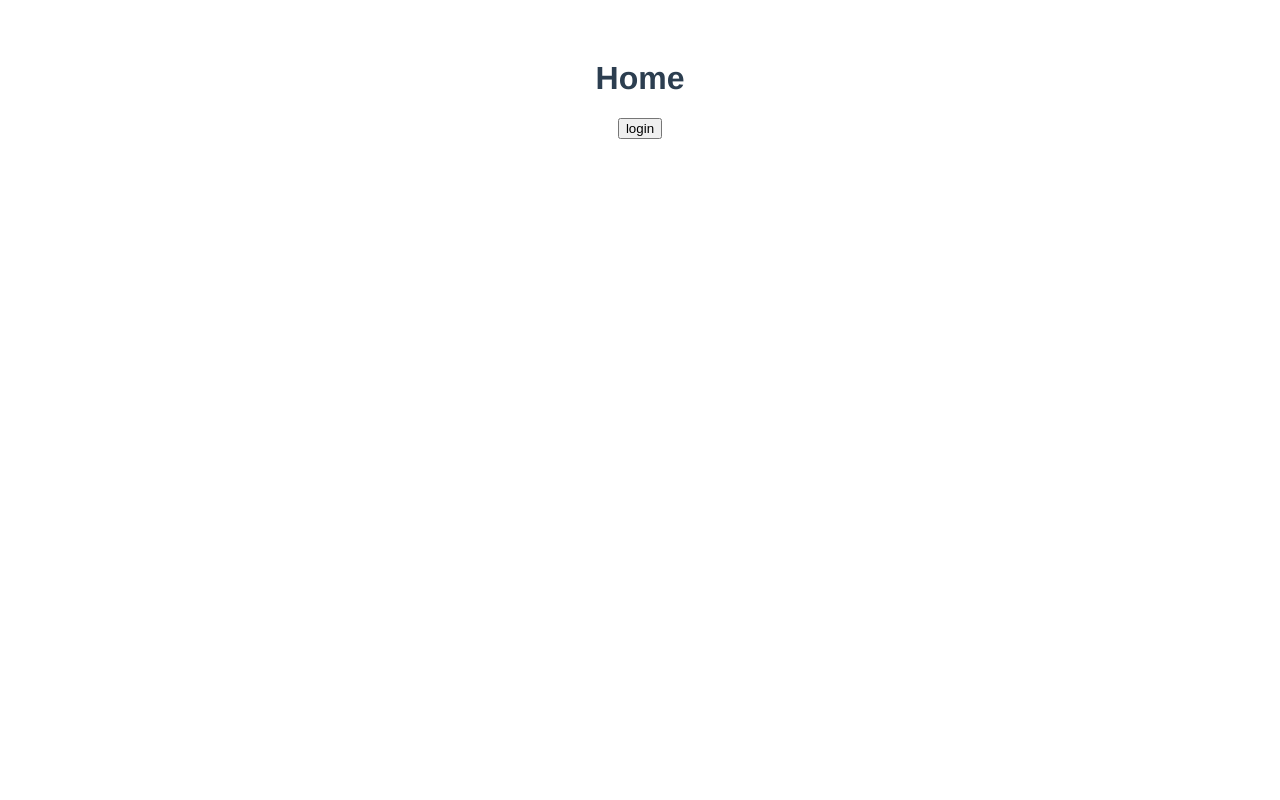
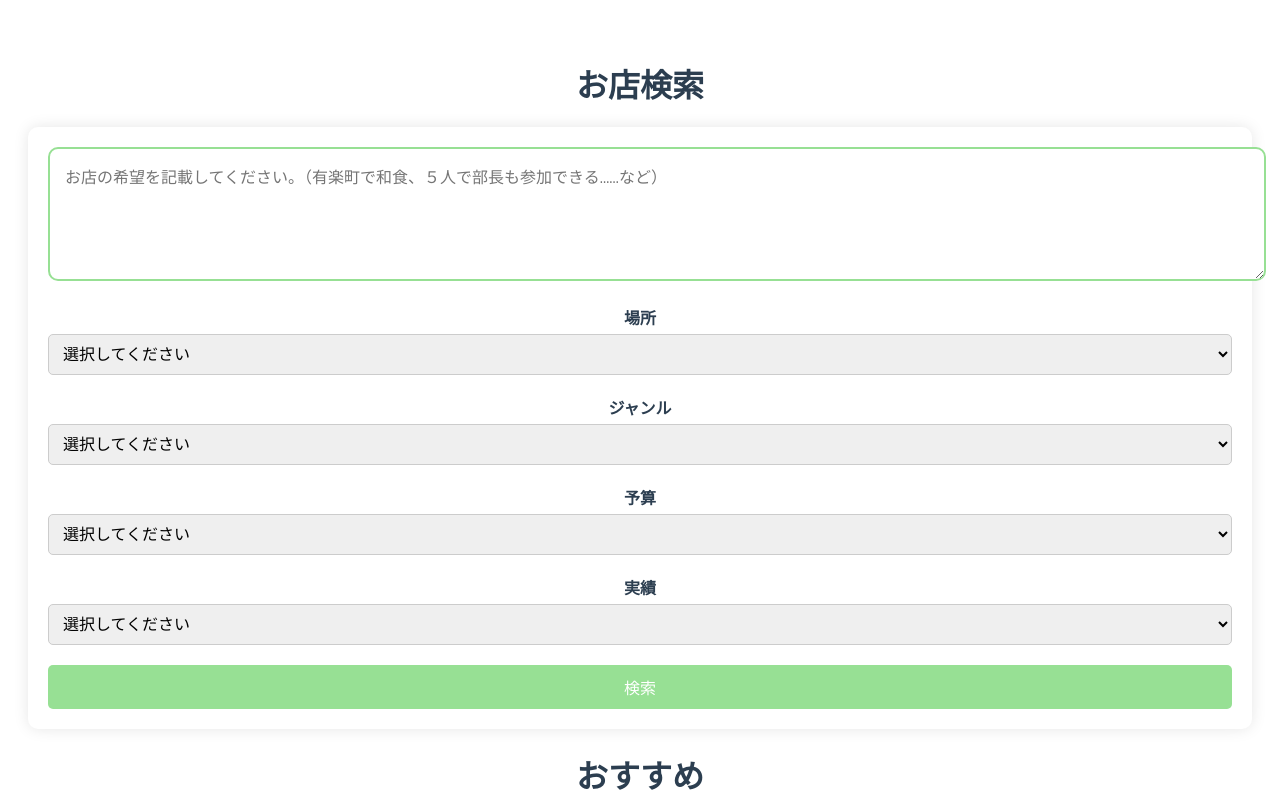
Before and after one commit to NexusCraftLab-TeamB/easy-kanji, a Vue app: page / in a window 1280 px wide. Shown: the top 800 px of the page. Built offline with nearby package versions, Linux system fonts and the light colour scheme.

Commit message:
home画面修正

```diff
--- /dev/null
+++ b/src/components/EsRcommend.vue
@@ -0,0 +1,103 @@
+<template>
+    <div class="search-conditions">
+        <h2>検索条件</h2>
+        <div class="conditions">
+            <div><strong>場所：</strong><span class="condition-item">有楽町</span><span class="condition-item">銀座</span></div>
+            <div><strong>人数：</strong><span class="condition-item">少人数</span></div>
+            <div><strong>実績：</strong><span class="condition-item">開発一部</span><span class="condition-item">開発三部</span><span class="condition-item">JASTEM開発2部</span></div>
+        </div>
+    </div>
+
+    <div class="search-results">
+        <h2>検索結果（全10件）</h2>
+
+        <!-- 店舗 1 -->
+        <a href="detailpage.html" class="result-link">
+            <div class="result-item">
+                <img src="yoshinoya.jpg" alt="Yoshinoya">
+                <div class="details">
+                    <h3>XX家</h3>
+                    <p>XX区XXXXXXXXXXXXXXXX</p>
+                    <div class="tags">
+                        <span>駅から近い</span>
+                        <span>有楽町</span>
+                        <span>五人以上</span>
+                        <span>和食</span>
+                        <span>開発一部</span>
+                        <span>2024.3実績</span>
+                        <span>開発三部</span>
+                        <a href="#" class="more-link">more</a>
+                    </div>
+                </div>
+            </div>
+        </a>
+
+        <!-- 店舗 2 -->
+        <a href="detailpage.html" class="result-link">
+            <div class="result-item">
+                <img src="oshare.jpg" alt="Oshare">
+                <div class="details">
+                    <h3>おしゃ</h3>
+                    <p>XX区XXXXXXXXXXXXXXXX</p>
+                    <div class="tags">
+                        <span>駅から近い</span>
+                        <span>銀座</span>
+                        <span>4人</span>
+                        <span>常務参加あり</span>
+                        <span>開発一部</span>
+                        <span>2024.3実績</span>
+                        <span>JASTEM開発2部</span>
+                        <span>少人数</span>
+                        <a href="#" class="more-link">more</a>
+                    </div>
+                </div>
+            </div>
+        </a>
+
+        <!-- 店舗 3 -->
+        <a href="detailpage.html" class="result-link">
+            <div class="result-item">
+                <img src="oshare2.jpg" alt="Oshare 2">
+                <div class="details">
+                    <h3>おしゃ2</h3>
+                    <p>XX区XXXXXXXXXXXXXXXX</p>
+                    <div class="tags">
+                        <span>駅から近い</span>
+                        <span>銀座</span>
+                        <span>10人</span>
+                        <a href="#" class="more-link">more</a>
+                    </div>
+                </div>
+            </div>
+        </a>
+
+    </div>
+  </template>
+
+  <script>
+
+  export default {
+    name: 'EasyRecomends',
+    props: {
+      msg: String
+    }
+  }
+  </script>
+
+  <!-- Add "scoped" attribute to limit CSS to this component only -->
+  <style scoped>
+  h3 {
+    margin: 40px 0 0;
+  }
+  ul {
+    list-style-type: none;
+    padding: 0;
+  }
+  li {
+    display: inline-block;
+    margin: 0 10px;
+  }
+  a {
+    color: #42b983;
+  }
+  </style>
--- a/src/views/home.vue
+++ b/src/views/home.vue
@@ -1,21 +1,198 @@
 <template>
   <div>
-    <h1>Home</h1>
+    <h1>お店検索</h1>
+    <!--
     <button @click="goToLogin">login</button>
+    -->
+    <div class="search-container">
+        <textarea id="searchBox" placeholder="お店の希望を記載してください。（有楽町で和食、５人で部長も参加できる……など）"></textarea>
+        <form id="searchForm">
+            <div class="form-group">
+                <label for="location">場所</label>
+                <select id="location">
+                    <option value="">選択してください</option>
+                    <option value="tokyo">東京</option>
+                    <option value="yurakucho">有楽町</option>
+                </select>
+            </div>
+            <div class="form-group">
+                <label for="genre">ジャンル</label>
+                <select id="genre">
+                    <option value="">選択してください</option>
+                    <option value="japanese">和食</option>
+                    <option value="western">洋食</option>
+                    <option value="chinese">中華</option>
+                </select>
+            </div>
+            <div class="form-group">
+                <label for="budget">予算</label>
+                <select id="budget">
+                    <option value="">選択してください</option>
+                    <option value="3000">~3000円</option>
+                    <option value="5000">~5000円</option>
+                    <option value="10000">~10000円</option>
+                </select>
+            </div>
+            <div class="form-group">
+                <label for="performance">実績</label>
+                <select id="performance">
+                    <option value="">選択してください</option>
+                    <option value="section1">開発一部</option>
+                    <option value="section2">開発二部</option>
+                    <option value="section3">開発三部</option>
+                </select>
+            </div>
+            <button type="submit">検索</button>
+        </form>
+    </div>
   </div>
+
+  <div>
+    <!--
+    コンポーネントの呼び出し？
+    -->
+    <h1>おすすめ</h1>
+
+    <EasyRecomends msg="おすすめ"/>
+
+  </div>
+
 </template>
 
 <script>
+
+import EasyRecomends from '../components/EsRcommend.vue'
+
 export default {
   name: 'HomeView',
   methods: {
     goToLogin() {
       this.$router.push('/login');
     }
+  },
+  components:{
+    EasyRecomends
   }
+
 }
 </script>
 
 <style scoped>
 /* スタイルをここに追加 */
+.menu-button {
+    position: absolute;
+    left: 15px;
+    top: 15px;
+    background: none;
+    border: none;
+    color: white;
+    font-size: 20px;
+    cursor: pointer;
+}
+
+.search-container {
+    padding: 20px;
+    background-color: white;
+    margin: 20px;
+    border-radius: 10px;
+    box-shadow: 0px 0px 15px rgba(0, 0, 0, 0.1);
+}
+
+textarea {
+    width: 100%;
+    padding: 15px;
+    border: 2px solid #97e094;
+    border-radius: 10px;
+    font-size: 16px;
+    margin-bottom: 20px;
+    height: 100px;
+}
+
+.form-group {
+    margin-bottom: 20px;
+}
+
+label {
+    display: block;
+    margin-bottom: 5px;
+    font-weight: bold;
+}
+
+select {
+    width: 100%;
+    padding: 10px;
+    border-radius: 5px;
+    border: 1px solid #ccc;
+    font-size: 16px;
+}
+
+button {
+    padding: 10px;
+    background-color: #97e094;
+    color: white;
+    border: none;
+    border-radius: 5px;
+    font-size: 16px;
+    cursor: pointer;
+    width: 100%;
+}
+
+button:hover {
+    background-color: #7ed17e;
+}
+
+.recommendations {
+    margin: 20px;
+}
+
+.recommendations h2 {
+    margin-bottom: 20px;
+    color: #3a6f3a;
+}
+
+.recommendation-item {
+    display: flex;
+    background-color: white;
+    border-radius: 10px;
+    box-shadow: 0px 0px 10px rgba(0, 0, 0, 0.1);
+    overflow: hidden;
+    margin-bottom: 20px;
+}
+
+.recommendation-item img {
+    width: 150px;
+    height: auto;
+}
+
+.details {
+    padding: 20px;
+    width: 100%;
+}
+
+.details h3 {
+    margin-top: 0;
+}
+
+.tags {
+    display: flex;
+    flex-wrap: wrap;
+    gap: 5px;
+}
+
+.tags span, .tags a {
+    background-color: #97e094;
+    color: white;
+    padding: 5px 10px;
+    border-radius: 5px;
+    font-size: 12px;
+    text-decoration: none;
+}
+
+.tags a {
+    background-color: #7ed17e;
+}
+
+.tags a:hover {
+    background-color: #5bb75b;
+}
 </style>
```
